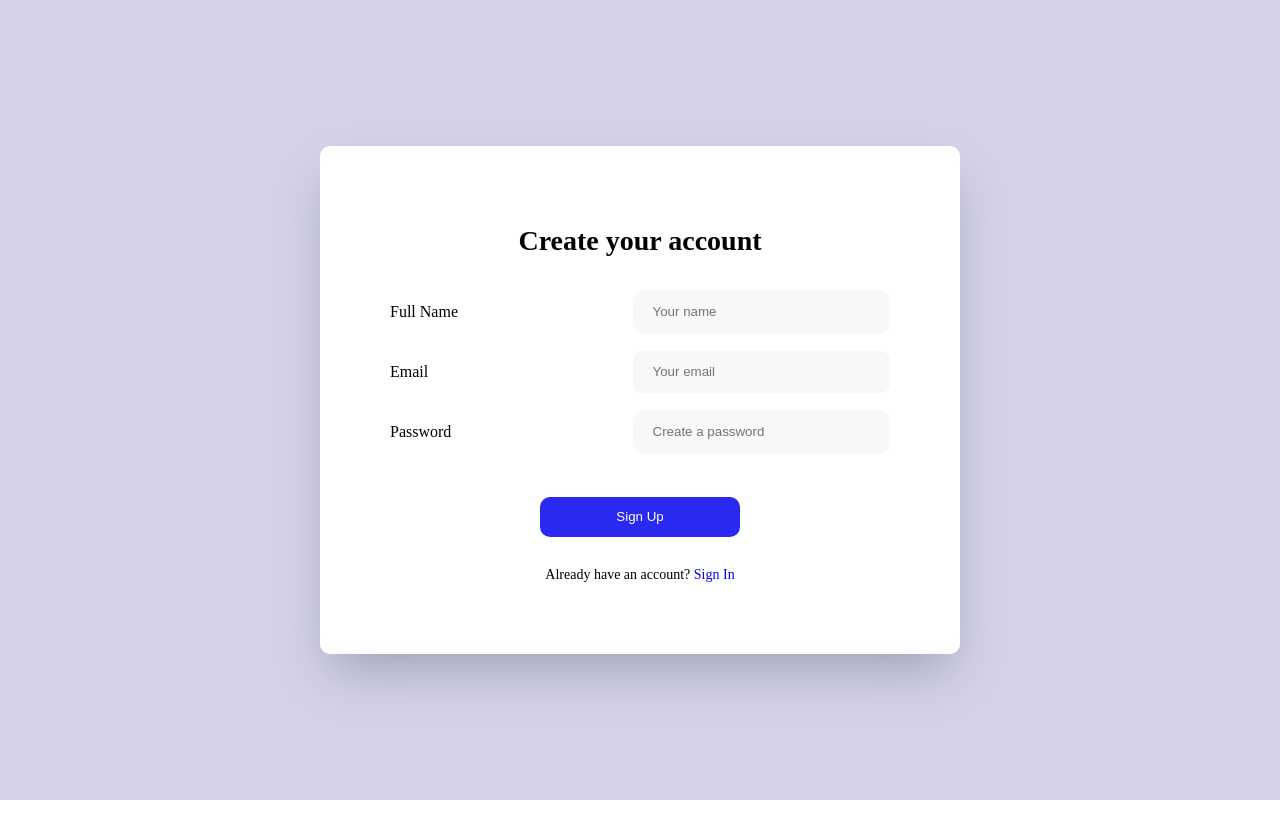
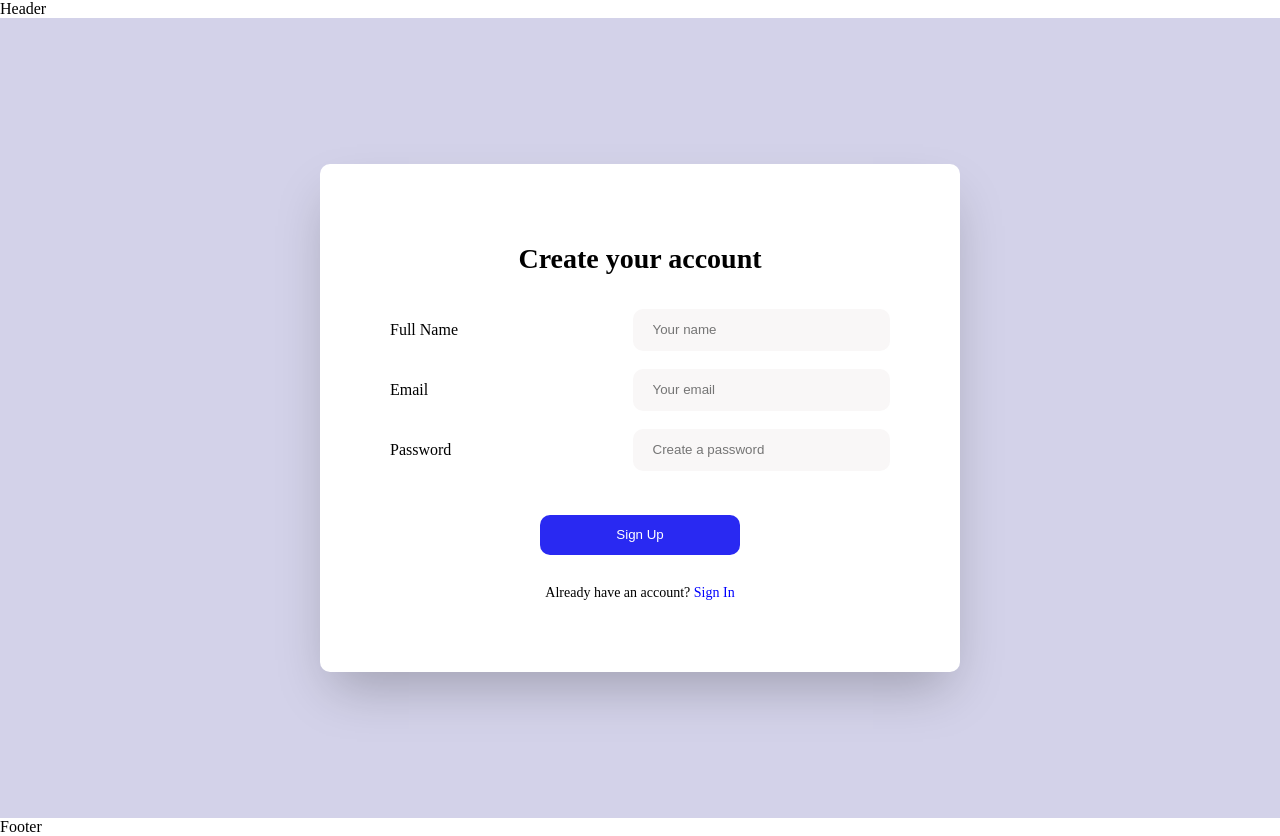
Before and after one commit to yashverma03/ecommerce, a React (Vite) app in the folder client/: page /sign-up in a window 1280 px wide. Before the commit the page ends 800 px from the top, so only its background shows below. Built offline with nearby package versions, Linux system fonts and the light colour scheme; no server answers.

Commit message:
chore: add component structure

```diff
--- a/client/src/App.tsx
+++ b/client/src/App.tsx
@@ -3,15 +3,23 @@
 import { queryClient } from './utils/api';
 import SignUp from './components/SignUp/SignUp';
 import Login from './components/Login/Login';
+import Home from './components/Home/Home';
+import Header from './components/Header/Header';
+import Footer from './components/Footer/Footer';
 
 const App = () => {
   return (
     <QueryClientProvider client={queryClient}>
       <BrowserRouter>
+        <Header />
+
         <Routes>
           <Route path='/sign-up' element={<SignUp />} />
           <Route path='/login' element={<Login />} />
+          <Route path='/' element={<Home />} />
         </Routes>
+
+        <Footer />
       </BrowserRouter>
     </QueryClientProvider>
   );
--- a/client/src/components/Footer/Footer.tsx
+++ b/client/src/components/Footer/Footer.tsx
@@ -0,0 +1,7 @@
+import React from 'react';
+
+const Footer = () => {
+  return <div>Footer</div>;
+};
+
+export default Footer;
--- a/client/src/components/Header/Header.tsx
+++ b/client/src/components/Header/Header.tsx
@@ -0,0 +1,7 @@
+import React from 'react';
+
+const Header = () => {
+  return <div>Header</div>;
+};
+
+export default Header;
--- a/client/src/components/Home/Home.tsx
+++ b/client/src/components/Home/Home.tsx
@@ -0,0 +1,7 @@
+import React from 'react';
+
+const Home = () => {
+  return <div>Home</div>;
+};
+
+export default Home;
```
